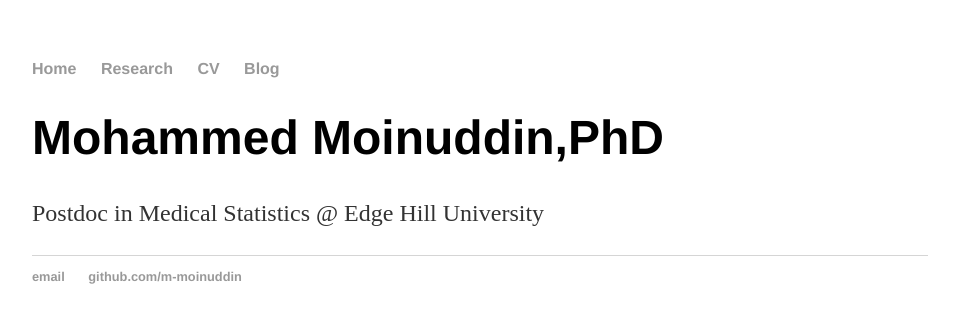
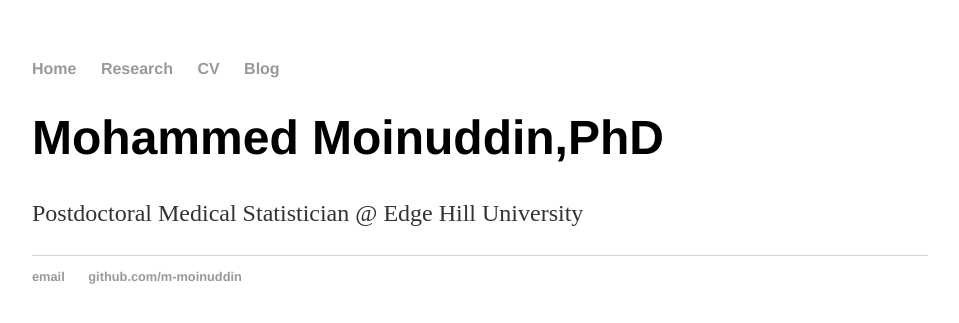
Before and after one commit to m-moinuddin/m-moinuddin.github.io, a Jekyll site: the page built from index.html, in a window 1280 px wide. Shown: the top 323 px of the page, without its empty margins (160-1119 px from the left). Built offline with Jekyll 4.4.1, drawn with Linux system fonts in a browser that asks for light colours.

Commit message:
Update index.html

```diff
--- a/index.html
+++ b/index.html
@@ -5,5 +5,5 @@ title: Mohammed Moinuddin | Medical Statistician
 <meta name="keywords" content="Mohammed Moinuddin, Md Moinuddin, statistics, data, phd, ucl, spatial stat, big data, farmer, Edge Hill University">
 <div class="blurb">
         <h1>Mohammed Moinuddin,PhD </h1>
-		<p>Postdoc in Medical Statistics @ Edge Hill University</p>
+		<p>Postdoctoral Medical Statistician @ Edge Hill University</p>
   </div><!-- /.blurb -->
```
